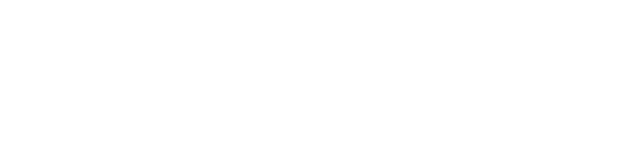
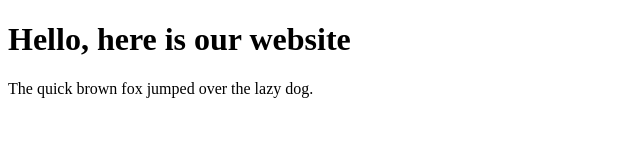
Before and after one commit to seestan84/best-repo-ever, a plain HTML site: page index.html in a window 1280 px wide. Shown: the whole page, without its empty margins (0-640 px from the left). Drawn offline with Linux system fonts and the light colour scheme.

Commit message:
Added content to index.html

```diff
--- a/index.html
+++ b/index.html
@@ -6,6 +6,7 @@
     <title>Document</title>
 </head>
 <body>
-
+    <h1>Hello, here is our website</h1>
+    <p>The quick brown fox jumped over the lazy dog.</p>
 </body>
 </html>
```
